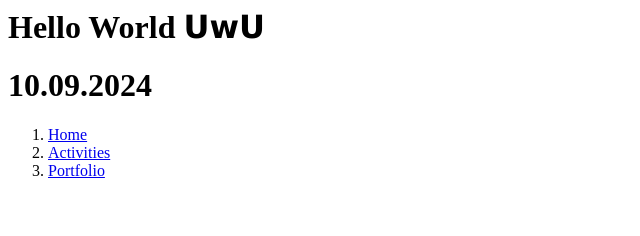
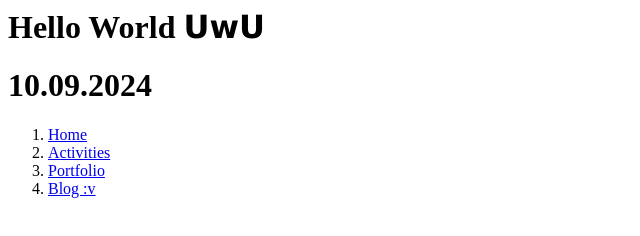
Before and after one commit to dannyg06/Melodump.uwu, a plain HTML site: page index.html in a window 1280 px wide. Shown: the full height of the page, 0-640 px from the left. Drawn offline with Linux system fonts and the light colour scheme.

Commit message:
Update index.html

```diff
--- a/index.html
+++ b/index.html
@@ -11,6 +11,7 @@
     <li><a href="trash/index.html">Home</a></li>
     <li><a href="trash/activity.html">Activities</a></li>
     <li><a href="Melomaniac/index.html">Portfolio</a></li>
+    <li><a href="BELOWSURFACE/index.html">Blog :v</a></li>
    </ol>
 </body>
 </html>
```
